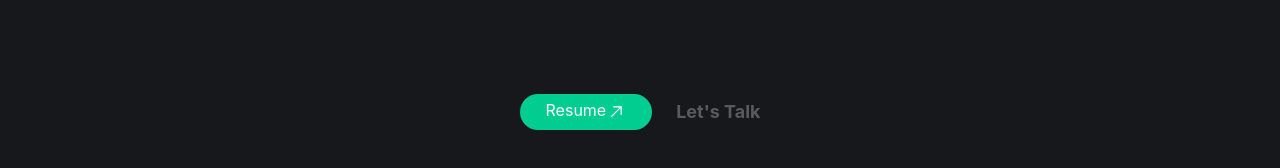
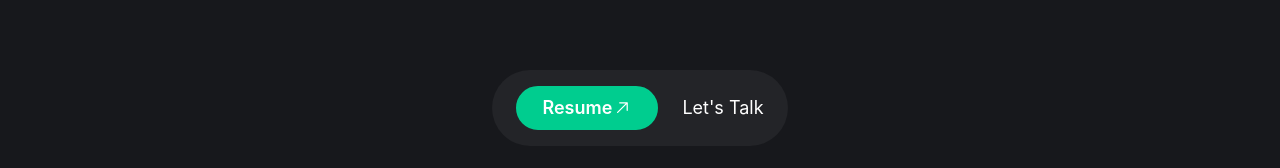
Before and after one commit to Braulin96/MyPortfolio, a React (Create React App) app in the folder portofolio/: page / in a window 1280 px wide. Shown: the part 606-774 px from the top of the page. Built offline with nearby package versions, Linux system fonts and the light colour scheme; a web font is replaced by a local one; what tailwindcss-animated would draw is missing.

Commit message:
add the new className secondaryButton to the HeroSection component

```diff
--- a/portofolio/src/components/HeroSection.js
+++ b/portofolio/src/components/HeroSection.js
@@ -110,13 +110,13 @@ const HeroSection = () => {
             </div>
           </div>
 
-          <div className=" px-4 w-fit mx-auto rounded-full flex py-2 mb-12 gap-x-2">
+          <div className="bg-white bg-opacity-5 px-4 w-fit mx-auto rounded-full flex py-2 mb-12 gap-x-2">
             <button className="fade ml-4 cursor-pointer px-6 py-1.5 rounded-full my-auto flex">
-              <p>Resume</p>
+              <p className="font-semibold text-lg">Resume</p>
               <GoArrowUpRight size={20} className="my-auto" />
             </button>
 
-            <a className="my-auto px-2 text-secondary-gray hover:opacity-90 text-lg font-bold">
+            <a className="secondaryButton my-auto px-2 text-white hover:opacity-90 text-lg cursor-pointer">
               Let's Talk
             </a>
           </div>
```
